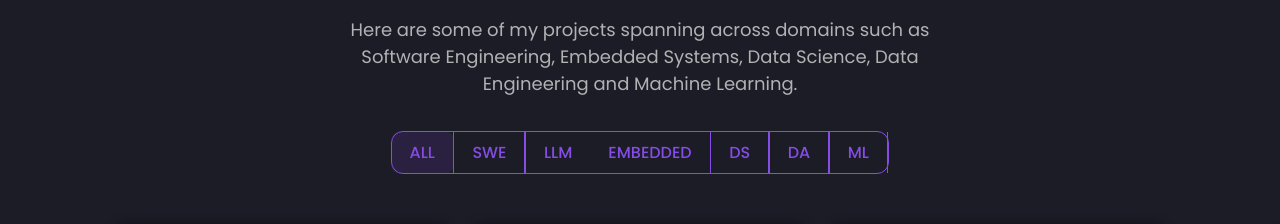
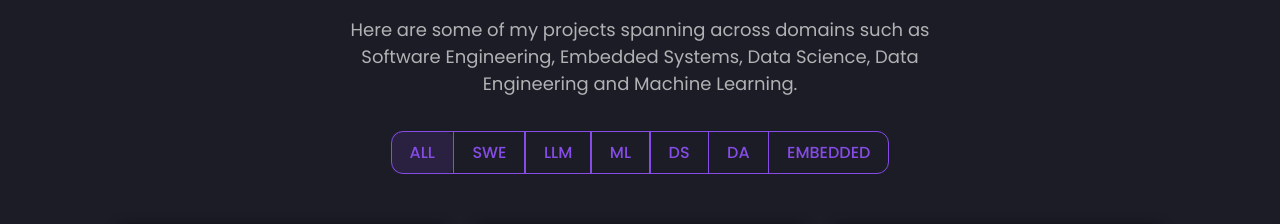
Before and after one commit to jayasuryagunasekharan/react-portfolio, a React (Create React App) app: page / in a window 1280 px wide. Shown: the part 2627-2851 px from the top of the page. Built offline with nearby package versions, Linux system fonts and the light colour scheme.

Commit message:
change the order of the filter in projects section

```diff
--- a/src/components/Projects/index.js
+++ b/src/components/Projects/index.js
@@ -36,7 +36,7 @@ const Projects = ({ openModal, setOpenModal }) => {
           Here are some of my projects spanning across domains such as Software Engineering, Embedded Systems, Data Science, Data Engineering and Machine Learning.
         </Desc>
         <ToggleButtonGroup>
-          {['all', 'SWE', 'LLM', 'Embedded', 'DS', 'DA', 'ML'].map((category) => (
+          {['all', 'SWE', 'LLM', 'ML', 'DS', 'DA', 'Embedded'].map((category) => (
             <React.Fragment key={category}>
               <ToggleButton
                 active={toggle === category}
@@ -45,7 +45,7 @@ const Projects = ({ openModal, setOpenModal }) => {
               >
                 {category.toUpperCase()}
               </ToggleButton>
-              {category !== 'LLM' && <Divider />}
+              {category !== 'Embedded' && <Divider />}
             </React.Fragment>
           ))}
         </ToggleButtonGroup>
```
